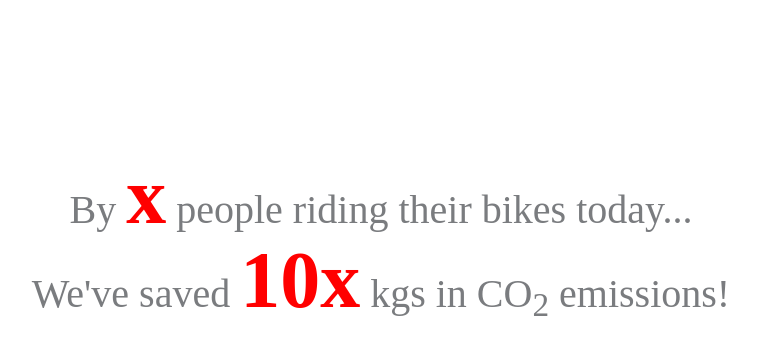
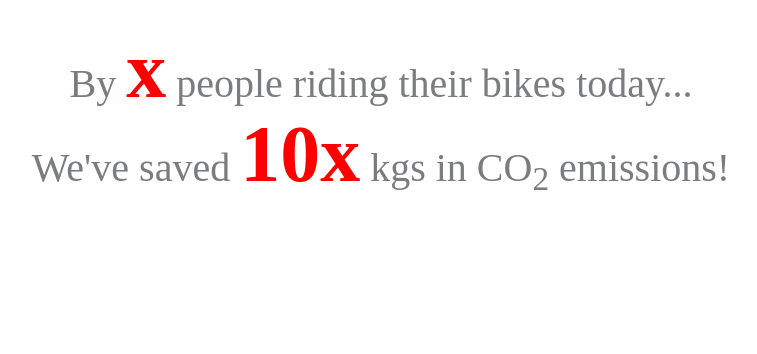
Before and after one commit to wilham7/CoDe1231, a plain HTML site: page index.html in a window 1280 px wide. Shown: the part 258-612 px from the top of the page, without its empty margins (259-1016 px from the left). Drawn offline with Linux system fonts and the light colour scheme.

Commit message:
Moving it up

```diff
--- a/style.css
+++ b/style.css
@@ -1,6 +1,6 @@
 body {
 }
 
-p { color: #7a7c7f; font-size: 40px; font-family: "Libre Baskerville", serif; line-height: 70px; text-align: center; text-shadow: 0 1px 1px #fff; padding-top: 30%; }
+p { color: #7a7c7f; font-size: 40px; font-family: "Libre Baskerville", serif; line-height: 70px; text-align: center; text-shadow: 0 1px 1px #fff; padding-top: 20%; }
 
 .bigger {font-size:200%; color: #ff0000;}
```
